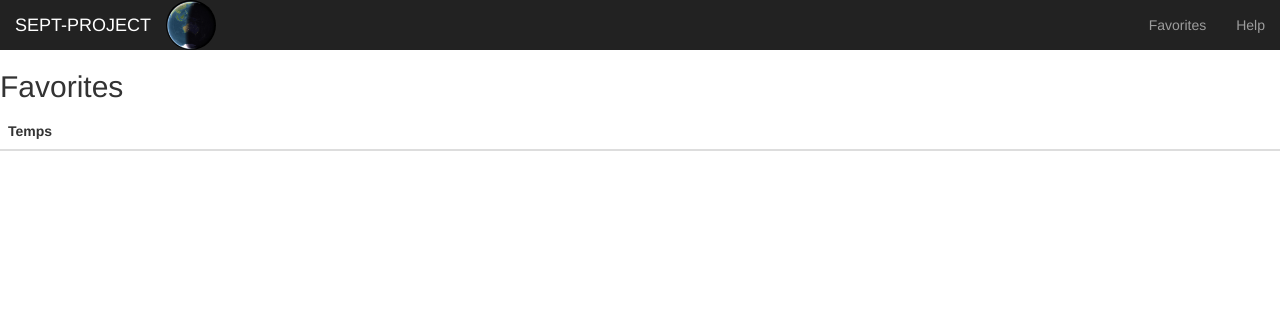
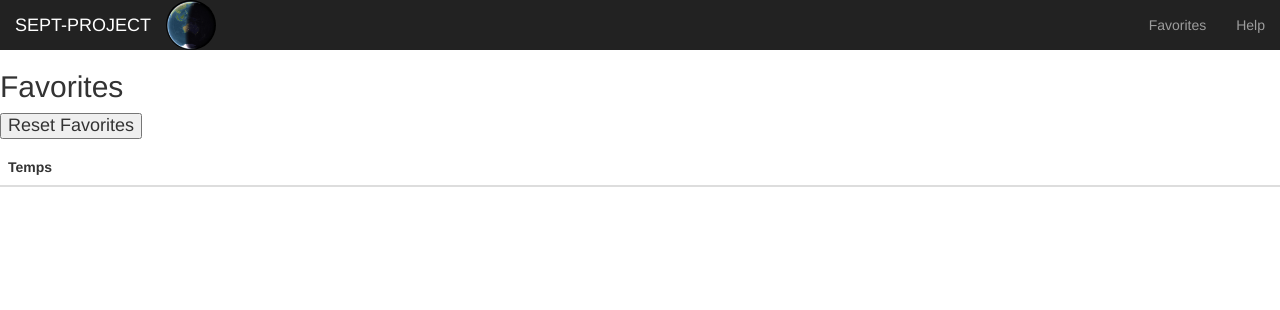
Before and after one commit to OG-SEPT/sept-weather, a Flask app: page /favorite in a window 1280 px wide. Shown: the top 310 px of the page. Run offline with Flask 2, Linux system fonts and the light colour scheme; data that the repository does not hold is empty; some libraries are stand-ins or nearby versions.

Commit message:
working on fav page

```diff
--- a/app.py
+++ b/app.py
@@ -23,8 +23,10 @@ def teardown_request(exception):
         g.db.close()
 
 
-# all the routes below
-######################################
+############################################
+# page routes below
+#############################################
+
 @app.route('/')
 def home():
     return render_template('index.html')
@@ -120,6 +122,10 @@ def chart():
     return render_template('chart.html')
 
 
+###############################################################
+# all the routes for API below
+##############################################################
+
 # called from the site to return sation locations as json.
 @app.route('/stations', methods=['GET'])
 def get_stations():
@@ -151,6 +157,18 @@ def add_favorite():
 
     return json.dumps(url)
 
+
+@app.route('/reset_database', methods=['GET'])
+def reset_database():
+    g.db.execute("DELETE FROM Favorites;")
+    g.db.commit()
+
+    return "Successful Reset"
+
+
+################################################
+# utility functions for scraping data
+#################################################
 
 # returns the links to pages that contain the stations,  A-C, D-E, ect
 def get_station_links_a_z(url):
--- a/static/js/main.js
+++ b/static/js/main.js
@@ -161,3 +161,16 @@ function getStationData(url){
 
     });
 }
+
+
+function resetDatabase() {
+
+    $.ajax({
+        type: 'GET',
+        url: 'reset_database',
+        success: function(result){
+
+            console.log("success");
+        }
+    });
+}
--- a/templates/favorite.html
+++ b/templates/favorite.html
@@ -8,10 +8,11 @@
     <li><input type="button" value="{{ fav[1] }}" onclick="getStationData('{{ fav[0] }}')"></li>
     {% endfor %}
 </ul>
-
+<h4><input type="button" value="Reset Favorites" onclick="resetDatabase()"></h4>
 <div class="table-responsive">
     <table class="table table-striped">
         <thead>
             <tr>
                 <th>Temps</th>
+
 {% endblock %}
```
Also changed, not shown: 1 other file.
